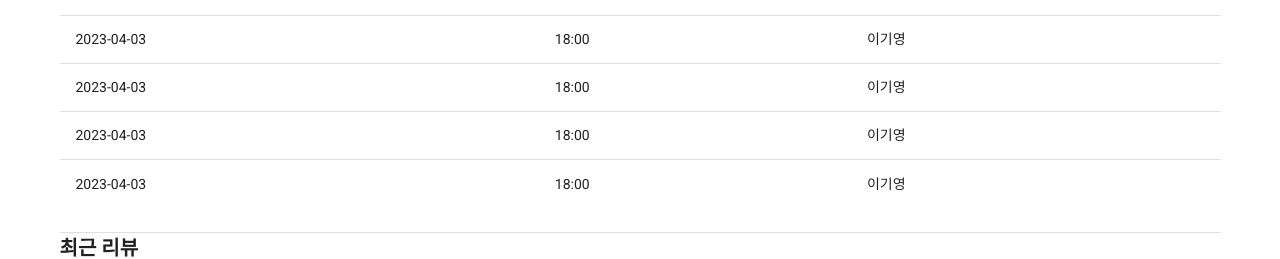
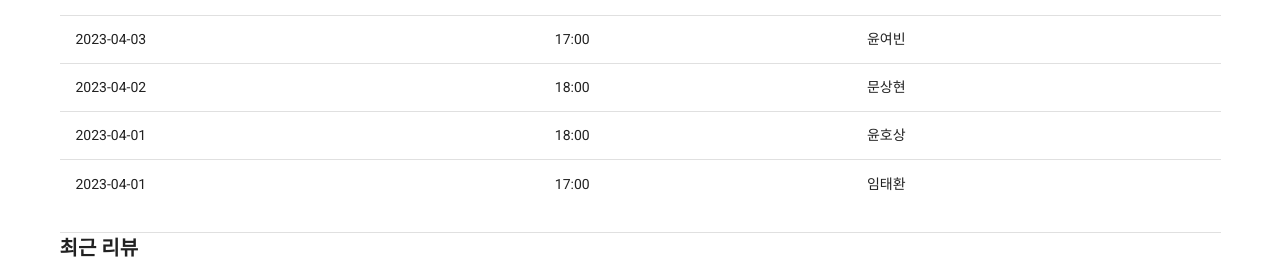
Before and after one commit to TeamDSIL/finalproject, a Nuxt app: page /restaurant/RestaurantManageMainPage in a window 1280 px wide. Shown: the part 503-762 px from the top of the page. Built offline with nearby package versions, Linux system fonts and the light colour scheme.

Commit message:
#7 fix 식당관리에서 예약현황 데이터(booking) 수정, 주석 추가

```diff
--- a/components/restaurant/RestaurantManageMain.vue
+++ b/components/restaurant/RestaurantManageMain.vue
@@ -3,10 +3,7 @@
 
 
     <div>
-          <v-tabs
-            v-model="tab"
-            class="mb-8"
-          >
+      <v-tabs v-model="tab" class="mb-8">
 
 
         <v-tab class="text-capitalize" href="#tab-1">
@@ -26,11 +23,9 @@
       </v-tabs>
       <v-divider></v-divider>
 
-<!-- 탭1에 해당하는 화면 -->
+      <!-- tab-1에 해당하는 화면 -->
       <v-tabs-items v-model="tab">
-                <v-tab-item
-                    value="tab-1"
-                >
+        <v-tab-item value="tab-1">
           <v-row>
             <v-col cols="12">
               <h3 class="fw-bold">{{ restaurantName }}</h3>
@@ -38,6 +33,7 @@
           </v-row>
           <v-row>
             <v-col cols="12">
+              <!-- 실시간 이용현황 버튼. 클릭시 컬러 변경되게 설정 -->
               <h3>실시간 이용 현황</h3>
               <v-btn :color="selected === 'free' ? '#1DDB16' : ''" @click="toggleSelection('free')">여유</v-btn>
               <v-btn :color="selected === 'normal' ? '#FFE400' : ''" @click="toggleSelection('normal')">보통</v-btn>
@@ -67,6 +63,7 @@
                     </tr>
                   </thead>
                   <tbody>
+                    <!-- 5개의 예약만 보여줌 -->
                     <tr v-for="booking in bookings.slice(0, 5)" :key="booking.id">
                       <td>{{ booking.date }}</td>
                       <td>{{ booking.time }}</td>
@@ -92,6 +89,7 @@
                     </tr>
                   </thead>
                   <tbody>
+                    <!-- 5개의 리뷰만 보여줌 -->
                     <tr v-for="review in reviews.slice(0, 5)" :key="review.id">
                       <td>{{ review.date }}</td>
                       <td>{{ review.customerName }}</td>
@@ -104,10 +102,8 @@
           </v-row>
         </v-tab-item>
 
-                <!-- 탭2에 해당하는 화면 -->
-                <v-tab-item
-                    value="tab-2"
-                >
+        <!-- tab-2에 해당하는 화면 -->
+        <v-tab-item value="tab-2">
           <v-row>
             <v-col cols="12">
               <h3 class="fw-bold">{{ restaurantName }} 예약 전체보기</h3>
@@ -116,9 +112,6 @@
           <v-row>
             <v-col cols="12">
               <h3>예약 신청 현황</h3>
-                <!-- <v-data-table :headers="headers" :items="bookings" :items-per-page="10" class="elevation-1">
-
-                </v-data-table> -->
 
               <v-col cols="12">
                 <div slot="boxContent">
@@ -128,8 +121,7 @@
                         <h1>Reservation List</h1>
                       </v-col>
                       <v-col cols="12">
-                                    <v-data-table :headers="headers" :items="bookings" :items-per-page="10"
-                                        class="elevation-1">
+                        <v-data-table :headers="headers" :items="bookings" :items-per-page="10" class="elevation-1">
                           <template v-slot:item="{ item }">
                             <tr>
                               <td>{{ item.date }}</td>
@@ -159,10 +151,8 @@
           </v-row>
         </v-tab-item>
 
-                <!-- 탭3에 해당하는 화면 -->
-                <v-tab-item
-                    value="tab-3"
-                >
+        <!-- tab-3에 해당하는 화면 -->
+        <v-tab-item value="tab-3">
           <v-row>
             <v-col cols="12" class="mb-10">
               <h3 class="fw-bold">{{ restaurantName }}</h3>
@@ -195,29 +185,24 @@
                           ㄷㄷ</h5>
                         <v-row class="mb-2">
                           <v-col cols="6" lg="6">
-                                                <v-img contain
-                                                    :src="require('~/assets/images/gallery/foodFive.png')"></v-img>
+                            <v-img contain :src="require('~/assets/images/gallery/foodFive.png')"></v-img>
                           </v-col>
                           <v-col cols="6" lg="6">
-                                                <v-img contain
-                                                    :src="require('~/assets/images/gallery/foodSix.png')"></v-img>
+                            <v-img contain :src="require('~/assets/images/gallery/foodSix.png')"></v-img>
                           </v-col>
                         </v-row>
                         <div>
                           <span class="grey--text text--darken-1 text-14">4 Likes, 2 Comments</span>
                           <div class="mt-4">
-                                                <v-btn class="grey--text text--darken-2 text-capitalize" text
-                                                    elevation="0" small>
+                            <v-btn class="grey--text text--darken-2 text-capitalize" text elevation="0" small>
                               <v-icon left small>mdi-thumb-up-outline</v-icon>
                               Like
                             </v-btn>
-                                                <v-btn class="grey--text text--darken-2 text-capitalize" text
-                                                    elevation="0" small>
+                            <v-btn class="grey--text text--darken-2 text-capitalize" text elevation="0" small>
                               <v-icon left small>mdi-comment-text-outline</v-icon>
                               답글달기
                             </v-btn>
-                                                <v-btn class="grey--text text--darken-2 text-capitalize" text
-                                                    elevation="0" small>
+                            <v-btn class="grey--text text--darken-2 text-capitalize" text elevation="0" small>
                               <v-icon left small>mdi-delete</v-icon>
                               삭제요청
                             </v-btn>
@@ -265,18 +250,15 @@
                         <div>
                           <span class="grey--text text--darken-1 text-14">4 Likes, 2 Comments</span>
                           <div class="mt-4">
-                                                <v-btn class="grey--text text--darken-2 text-capitalize" text
-                                                    elevation="0" small>
+                            <v-btn class="grey--text text--darken-2 text-capitalize" text elevation="0" small>
                               <v-icon left small>mdi-thumb-up-outline</v-icon>
                               Like
                             </v-btn>
-                                                <v-btn class="grey--text text--darken-2 text-capitalize" text
-                                                    elevation="0" small>
+                            <v-btn class="grey--text text--darken-2 text-capitalize" text elevation="0" small>
                               <v-icon left small>mdi-comment-text-outline</v-icon>
                               Comment
                             </v-btn>
-                                                <v-btn class="grey--text text--darken-2 text-capitalize" text
-                                                    elevation="0" small>
+                            <v-btn class="grey--text text--darken-2 text-capitalize" text elevation="0" small>
                               <v-icon left small>mdi-delete</v-icon>
                               삭제요청
                             </v-btn>
@@ -312,18 +294,15 @@
                         <div>
                           <span class="grey--text text--darken-1 text-14">4 Likes, 2 Comments</span>
                           <div class="mt-4">
-                                                <v-btn class="grey--text text--darken-2 text-capitalize" text
-                                                    elevation="0" small>
+                            <v-btn class="grey--text text--darken-2 text-capitalize" text elevation="0" small>
                               <v-icon left small>mdi-thumb-up-outline</v-icon>
                               Like
                             </v-btn>
-                                                <v-btn class="grey--text text--darken-2 text-capitalize" text
-                                                    elevation="0" small>
+                            <v-btn class="grey--text text--darken-2 text-capitalize" text elevation="0" small>
                               <v-icon left small>mdi-comment-text-outline</v-icon>
                               Comment
                             </v-btn>
-                                                <v-btn class="grey--text text--darken-2 text-capitalize" text
-                                                    elevation="0" small>
+                            <v-btn class="grey--text text--darken-2 text-capitalize" text elevation="0" small>
                               <v-icon left small>mdi-delete</v-icon>
                               삭제요청
                             </v-btn>
@@ -422,22 +401,7 @@ export default {
       value: [20, 40],
       selected: null, // 현재 선택된 버튼을 저장
       restaurantName: "기영이네 존맛치킨",
-      bookings: [
-        { id: 1, date: "2023-04-03", time: "18:00", customerName: "이기영" },
-        { id: 1, date: "2023-04-03", time: "18:00", customerName: "이기영" },
-        { id: 1, date: "2023-04-03", time: "18:00", customerName: "이기영" },
-        { id: 1, date: "2023-04-03", time: "18:00", customerName: "이기영" },
-        { id: 1, date: "2023-04-03", time: "18:00", customerName: "이기영" },
-        { id: 1, date: "2023-04-03", time: "18:00", customerName: "이기영" },
-        { id: 1, date: "2023-04-03", time: "18:00", customerName: "이기영" },
-        { id: 1, date: "2023-04-03", time: "18:00", customerName: "이기영" },
-        { id: 1, date: "2023-04-03", time: "18:00", customerName: "이기영" },
-        { id: 1, date: "2023-04-03", time: "18:00", customerName: "이기영" },
-        { id: 1, date: "2023-04-03", time: "18:00", customerName: "이기영" },
-        { id: 1, date: "2023-04-03", time: "18:00", customerName: "이기영" },
-        { id: 1, date: "2023-04-03", time: "18:00", customerName: "이기영" },
-        // 예약 목록
-      ],
+
       reviews: [
         { id: 1, date: "2023-04-03", customerName: "삼기영", content: "맛있어요!" },
         { id: 1, date: "2023-04-03", customerName: "삼기영", content: "맛있어요!" },
```
Lines whose indentation alone changed are shown as unchanged.
